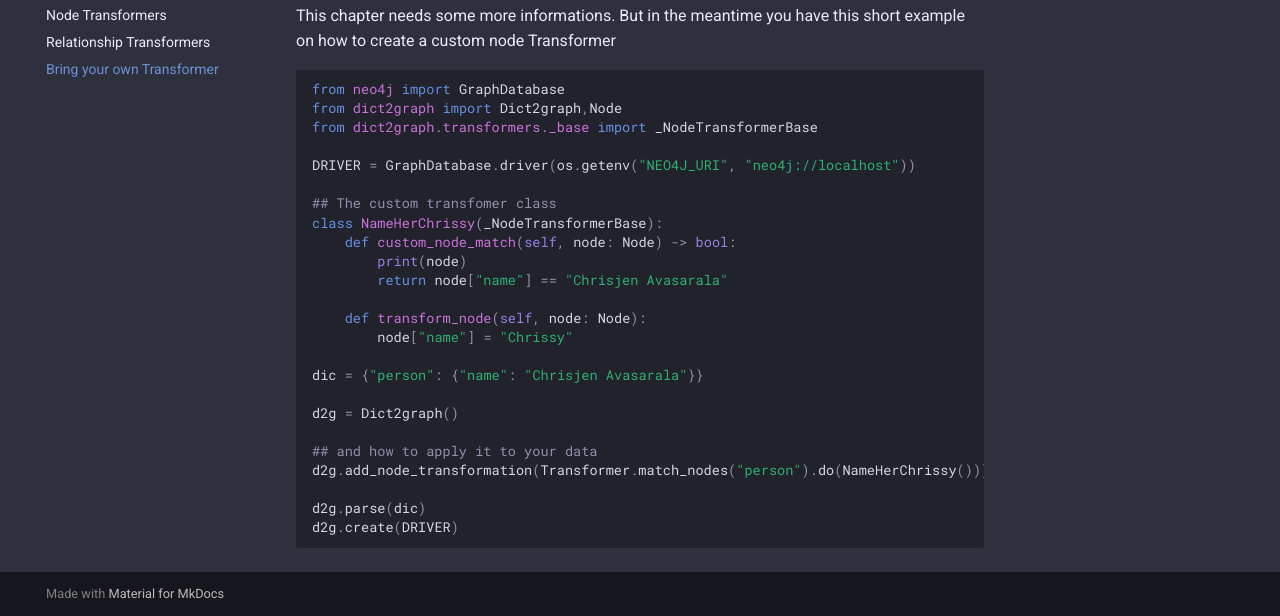
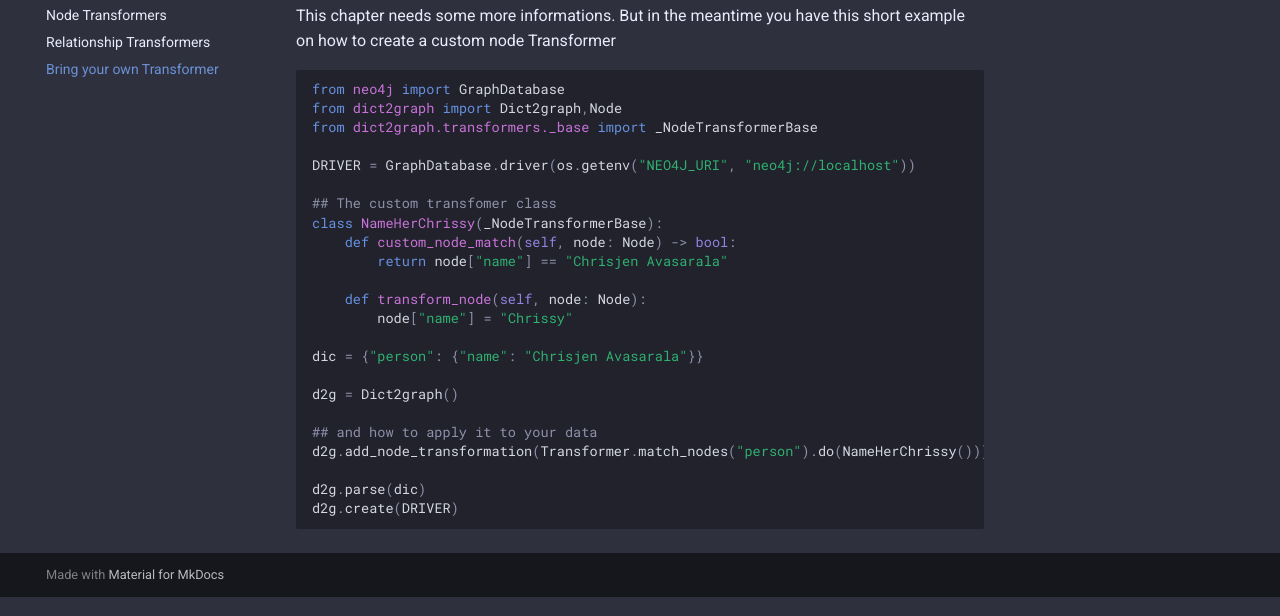
Before and after one commit to dzd-ev/dict2graph-docs, a plain HTML site: page diy_transformer/index.html in a window 1280 px wide. Shown: the part 225-841 px from the top of the page. Drawn offline with Linux system fonts and the light colour scheme.

Commit message:
manual_schedule

```diff
--- a/diy_transformer/index.html
+++ b/diy_transformer/index.html
@@ -680,21 +680,20 @@
 <a id="__codelineno-0-7" name="__codelineno-0-7" href="#__codelineno-0-7"></a><span class="c1">## The custom transfomer class</span>
 <a id="__codelineno-0-8" name="__codelineno-0-8" href="#__codelineno-0-8"></a><span class="k">class</span> <span class="nc">NameHerChrissy</span><span class="p">(</span><span class="n">_NodeTransformerBase</span><span class="p">):</span>
 <a id="__codelineno-0-9" name="__codelineno-0-9" href="#__codelineno-0-9"></a>    <span class="k">def</span> <span class="nf">custom_node_match</span><span class="p">(</span><span class="bp">self</span><span class="p">,</span> <span class="n">node</span><span class="p">:</span> <span class="n">Node</span><span class="p">)</span> <span class="o">-&gt;</span> <span class="nb">bool</span><span class="p">:</span>
-<a id="__codelineno-0-10" name="__codelineno-0-10" href="#__codelineno-0-10"></a>        <span class="nb">print</span><span class="p">(</span><span class="n">node</span><span class="p">)</span>
-<a id="__codelineno-0-11" name="__codelineno-0-11" href="#__codelineno-0-11"></a>        <span class="k">return</span> <span class="n">node</span><span class="p">[</span><span class="s2">&quot;name&quot;</span><span class="p">]</span> <span class="o">==</span> <span class="s2">&quot;Chrisjen Avasarala&quot;</span>
-<a id="__codelineno-0-12" name="__codelineno-0-12" href="#__codelineno-0-12"></a>
-<a id="__codelineno-0-13" name="__codelineno-0-13" href="#__codelineno-0-13"></a>    <span class="k">def</span> <span class="nf">transform_node</span><span class="p">(</span><span class="bp">self</span><span class="p">,</span> <span class="n">node</span><span class="p">:</span> <span class="n">Node</span><span class="p">):</span>
-<a id="__codelineno-0-14" name="__codelineno-0-14" href="#__codelineno-0-14"></a>        <span class="n">node</span><span class="p">[</span><span class="s2">&quot;name&quot;</span><span class="p">]</span> <span class="o">=</span> <span class="s2">&quot;Chrissy&quot;</span>
-<a id="__codelineno-0-15" name="__codelineno-0-15" href="#__codelineno-0-15"></a>
-<a id="__codelineno-0-16" name="__codelineno-0-16" href="#__codelineno-0-16"></a><span class="n">dic</span> <span class="o">=</span> <span class="p">{</span><span class="s2">&quot;person&quot;</span><span class="p">:</span> <span class="p">{</span><span class="s2">&quot;name&quot;</span><span class="p">:</span> <span class="s2">&quot;Chrisjen Avasarala&quot;</span><span class="p">}}</span>
-<a id="__codelineno-0-17" name="__codelineno-0-17" href="#__codelineno-0-17"></a>
-<a id="__codelineno-0-18" name="__codelineno-0-18" href="#__codelineno-0-18"></a><span class="n">d2g</span> <span class="o">=</span> <span class="n">Dict2graph</span><span class="p">()</span>
-<a id="__codelineno-0-19" name="__codelineno-0-19" href="#__codelineno-0-19"></a>
-<a id="__codelineno-0-20" name="__codelineno-0-20" href="#__codelineno-0-20"></a><span class="c1">## and how to apply it to your data</span>
-<a id="__codelineno-0-21" name="__codelineno-0-21" href="#__codelineno-0-21"></a><span class="n">d2g</span><span class="o">.</span><span class="n">add_node_transformation</span><span class="p">(</span><span class="n">Transformer</span><span class="o">.</span><span class="n">match_nodes</span><span class="p">(</span><span class="s2">&quot;person&quot;</span><span class="p">)</span><span class="o">.</span><span class="n">do</span><span class="p">(</span><span class="n">NameHerChrissy</span><span class="p">()))</span>
-<a id="__codelineno-0-22" name="__codelineno-0-22" href="#__codelineno-0-22"></a>
-<a id="__codelineno-0-23" name="__codelineno-0-23" href="#__codelineno-0-23"></a><span class="n">d2g</span><span class="o">.</span><span class="n">parse</span><span class="p">(</span><span class="n">dic</span><span class="p">)</span>
-<a id="__codelineno-0-24" name="__codelineno-0-24" href="#__codelineno-0-24"></a><span class="n">d2g</span><span class="o">.</span><span class="n">create</span><span class="p">(</span><span class="n">DRIVER</span><span class="p">)</span>
+<a id="__codelineno-0-10" name="__codelineno-0-10" href="#__codelineno-0-10"></a>        <span class="k">return</span> <span class="n">node</span><span class="p">[</span><span class="s2">&quot;name&quot;</span><span class="p">]</span> <span class="o">==</span> <span class="s2">&quot;Chrisjen Avasarala&quot;</span>
+<a id="__codelineno-0-11" name="__codelineno-0-11" href="#__codelineno-0-11"></a>
+<a id="__codelineno-0-12" name="__codelineno-0-12" href="#__codelineno-0-12"></a>    <span class="k">def</span> <span class="nf">transform_node</span><span class="p">(</span><span class="bp">self</span><span class="p">,</span> <span class="n">node</span><span class="p">:</span> <span class="n">Node</span><span class="p">):</span>
+<a id="__codelineno-0-13" name="__codelineno-0-13" href="#__codelineno-0-13"></a>        <span class="n">node</span><span class="p">[</span><span class="s2">&quot;name&quot;</span><span class="p">]</span> <span class="o">=</span> <span class="s2">&quot;Chrissy&quot;</span>
+<a id="__codelineno-0-14" name="__codelineno-0-14" href="#__codelineno-0-14"></a>
+<a id="__codelineno-0-15" name="__codelineno-0-15" href="#__codelineno-0-15"></a><span class="n">dic</span> <span class="o">=</span> <span class="p">{</span><span class="s2">&quot;person&quot;</span><span class="p">:</span> <span class="p">{</span><span class="s2">&quot;name&quot;</span><span class="p">:</span> <span class="s2">&quot;Chrisjen Avasarala&quot;</span><span class="p">}}</span>
+<a id="__codelineno-0-16" name="__codelineno-0-16" href="#__codelineno-0-16"></a>
+<a id="__codelineno-0-17" name="__codelineno-0-17" href="#__codelineno-0-17"></a><span class="n">d2g</span> <span class="o">=</span> <span class="n">Dict2graph</span><span class="p">()</span>
+<a id="__codelineno-0-18" name="__codelineno-0-18" href="#__codelineno-0-18"></a>
+<a id="__codelineno-0-19" name="__codelineno-0-19" href="#__codelineno-0-19"></a><span class="c1">## and how to apply it to your data</span>
+<a id="__codelineno-0-20" name="__codelineno-0-20" href="#__codelineno-0-20"></a><span class="n">d2g</span><span class="o">.</span><span class="n">add_node_transformation</span><span class="p">(</span><span class="n">Transformer</span><span class="o">.</span><span class="n">match_nodes</span><span class="p">(</span><span class="s2">&quot;person&quot;</span><span class="p">)</span><span class="o">.</span><span class="n">do</span><span class="p">(</span><span class="n">NameHerChrissy</span><span class="p">()))</span>
+<a id="__codelineno-0-21" name="__codelineno-0-21" href="#__codelineno-0-21"></a>
+<a id="__codelineno-0-22" name="__codelineno-0-22" href="#__codelineno-0-22"></a><span class="n">d2g</span><span class="o">.</span><span class="n">parse</span><span class="p">(</span><span class="n">dic</span><span class="p">)</span>
+<a id="__codelineno-0-23" name="__codelineno-0-23" href="#__codelineno-0-23"></a><span class="n">d2g</span><span class="o">.</span><span class="n">create</span><span class="p">(</span><span class="n">DRIVER</span><span class="p">)</span>
 </code></pre></div>
 
 
```
Also changed, not shown: api/api_node/index.html (+4 -4 lines), api/api_relation/index.html (+3 -3 lines), index.html (+1 -1 lines), search/search_index.json, 1 other file.
